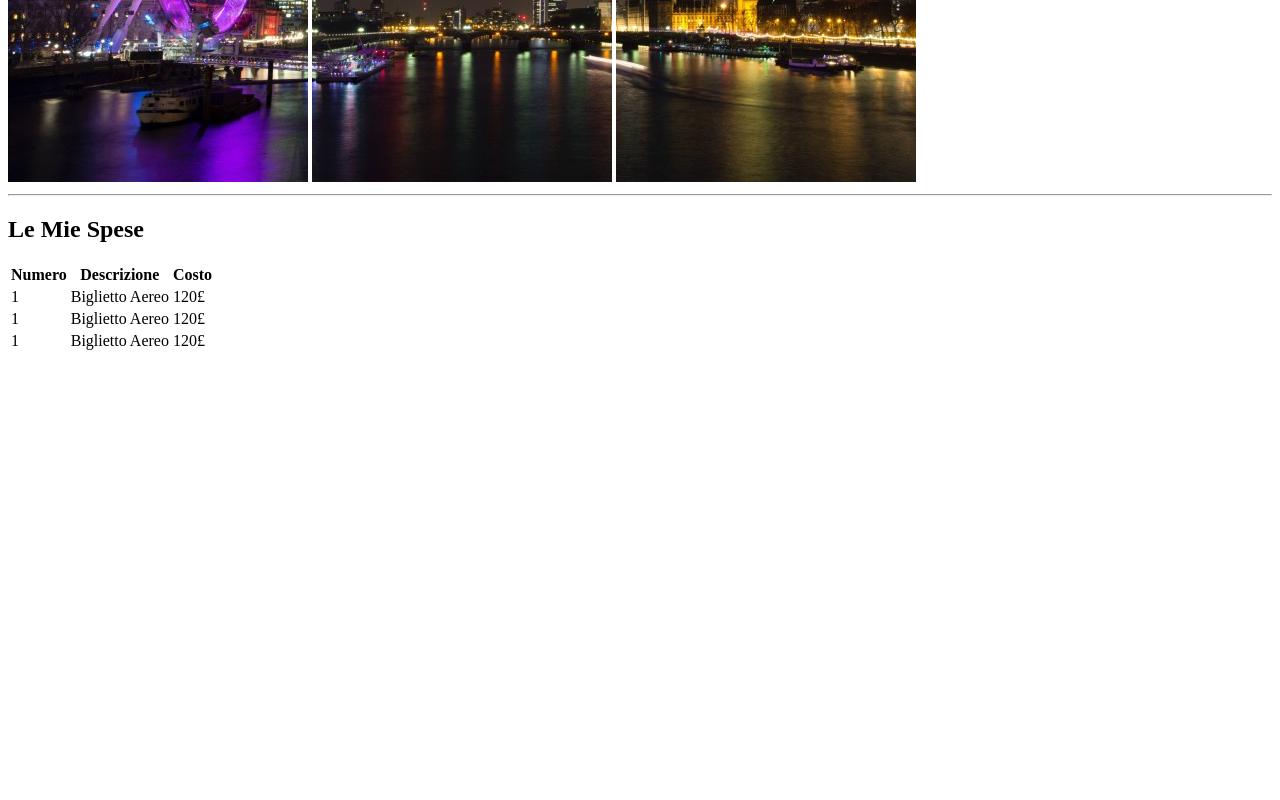
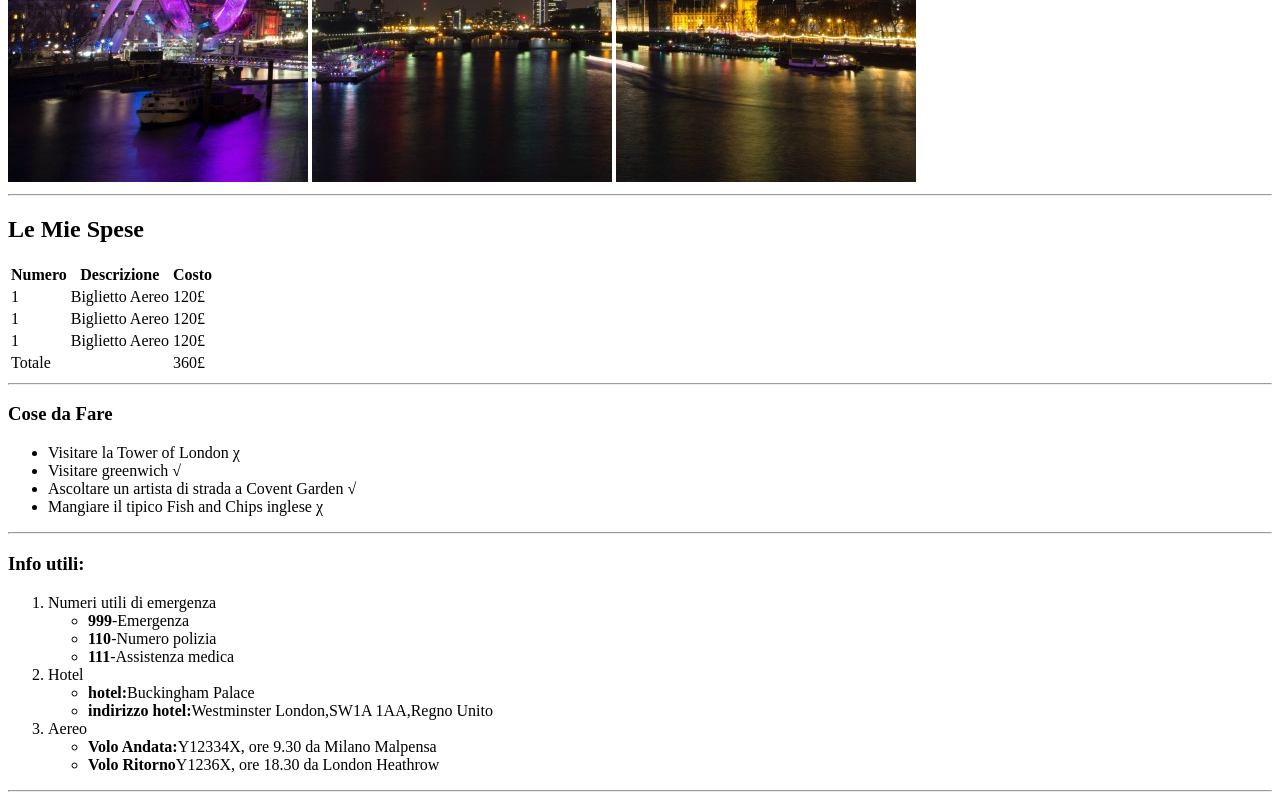
Before and after one commit to tonysanna/html-london-trip, a plain HTML site: page index.html in a window 1280 px wide. Shown: the part 498-1298 px from the top of the page. Before the commit the page ends 861 px from the top, so only its background shows below. Drawn offline with Linux system fonts and the light colour scheme.

Commit message:
Elaborazione Main Completa

```diff
--- a/index.html
+++ b/index.html
@@ -52,12 +52,54 @@
                     </tr>
                 </tbody>
                 <tfoot>
-                    <tr></tr>
+                    <tr>
+                        <td>Totale</td>
+                        <td></td>
+                        <td>360£</td>
+                    </tr>
                 </tfoot>
             </table>
+        </section>
+
+        <hr>
+
+        <section>
+
+            <h3>Cose da Fare</h3>
+            <ul>
+                <li>Visitare la Tower of London &chi;</li>
+                <li>Visitare greenwich &radic;</li>
+                <li>Ascoltare un artista di strada a Covent Garden &radic;</li>
+                <li>Mangiare il tipico Fish and Chips inglese &chi;</li>
+            </ul>
+        </section>
+
+        <hr>
+
+        <section>
+            <h3>Info utili:</h3>
+            <ol>
+                <li>Numeri utili di emergenza</li>
+                <ul>
+                    <li><b>999</b>-Emergenza </li>
+                    <li><b>110</b>-Numero polizia</li>
+                    <li><b>111</b>-Assistenza medica</li>
+                </ul>
+                <li>Hotel</li>
+                <ul>
+                    <li><b>hotel:</b>Buckingham Palace</li>
+                    <li><b>indirizzo hotel:</b>Westminster London,SW1A 1AA,Regno Unito</li>
+                </ul>
+                <li>Aereo</li>
+                <ul>
+                    <li><b>Volo Andata:</b>Y12334X, ore 9.30 da Milano Malpensa</li>
+                    <li><b>Volo Ritorno</b>Y1236X, ore 18.30 da London Heathrow </li>
+                </ul>
+            </ol>
 
         </section>
-    </main>
+ </main>
+       <hr>
         <!-- /spese-cose da fare- info -->
 
         <!-- inizio footer -->
```
